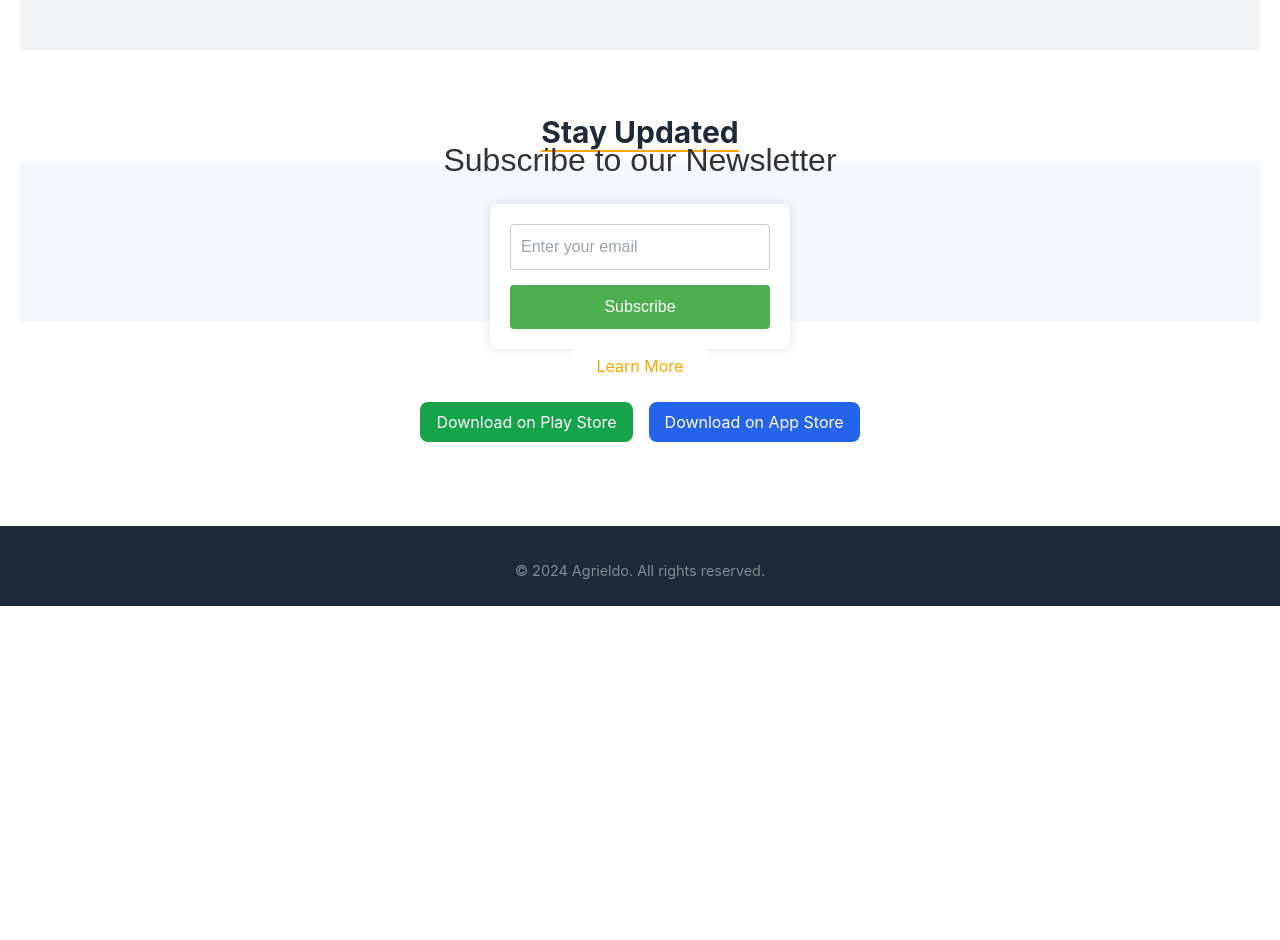
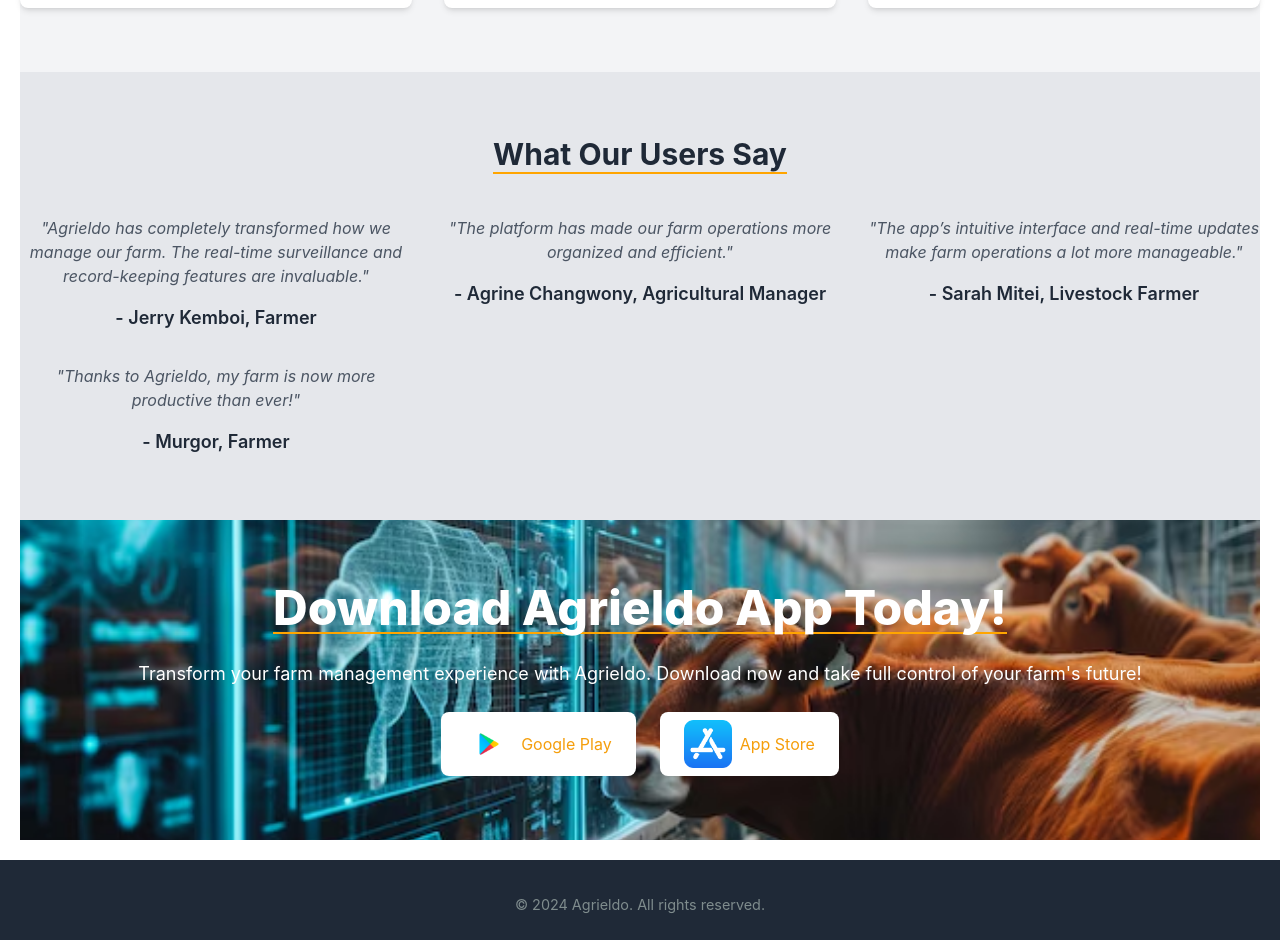
Before and after one commit to GilbertCheboi/Agrieldo-Website, a React (Create React App) app: page / in a window 1280 px wide. Shown: the part 1860-2800 px from the top of the page. Before the commit the page ends 2466 px from the top, so only its background shows below. Built offline with nearby package versions, Linux system fonts and the light colour scheme.

Commit message:
home page changes

```diff
--- a/package.json
+++ b/package.json
@@ -34,6 +34,7 @@
     "react-redux": "^9.2.0",
     "react-router-dom": "^7.1.5",
     "react-scripts": "5.0.1",
+    "react-scroll": "^1.9.3",
     "react-slideshow-image": "^4.3.2",
     "recharts": "^2.15.1",
     "web-vitals": "^2.1.4",
--- a/src/pages/Home.js
+++ b/src/pages/Home.js
@@ -13,6 +13,7 @@
 import vetRequestsImage from "../assets/pic56.avif";
 import dairyfeeds from "../assets/pic55.jpg";
 import auctions from "../assets/pic7.jpg";
+import AIpowered from "../assets/pic16.webp";
 
 const images = [heroImage1, heroImage2, heroImage3, heroImage4, heroImage5];
 
@@ -31,28 +32,24 @@
     const interval = setInterval(() => {
       nextSlide();
     }, 7000);
-
     return () => clearInterval(interval);
   }, [currentIndex]);
 
   return (
     <div className="bg-gray-50">
-      {/* Hero Section with Image Slider */}
+      {/* Hero Section */}
       <div className="relative w-full h-[75vh] overflow-hidden">
-        <motion.div
+        <motion.img
           key={currentIndex}
+          src={images[currentIndex]}
+          alt="Hero"
           initial={{ opacity: 0 }}
           animate={{ opacity: 1 }}
           transition={{ duration: 1 }}
-          className="absolute inset-0 bg-cover bg-center blur-md"
-          style={{ backgroundImage: `url(${images[currentIndex]})` }}
-        ></motion.div>
+          className="absolute inset-0 w-full h-full object-cover"
+        />
         <div className="absolute inset-0 bg-black bg-opacity-50 flex items-center justify-center text-center px-4 sm:px-8">
-          <motion.div
-            initial={{ opacity: 0, y: 50 }}
-            animate={{ opacity: 1, y: 0 }}
-            transition={{ duration: 1 }}
-          >
+          <motion.div initial={{ opacity: 0, y: 50 }} animate={{ opacity: 1, y: 0 }} transition={{ duration: 1 }}>
             <h1 className="text-5xl sm:text-7xl font-bold text-white">Welcome to Agrieldo</h1>
             <p className="mt-4 text-lg sm:text-xl max-w-3xl mx-auto text-white">
               Transforming Farm Management with Cutting-Edge Technology
@@ -85,13 +82,14 @@
       <div className="bg-gray-100 py-16">
         <motion.div initial={{ opacity: 0 }} animate={{ opacity: 1 }} transition={{ duration: 1.5 }} className="container mx-auto text-center">
         <h2 className="text-3xl font-bold text-gray-800">Features</h2>
-          <p className="mt-4 text-lg text-gray-600">Here is how Agrieldo enhances farm management:</p>
+          <p className="mt-4 text-lg text-gray-600">Here is how Agrieldo enhances farm management;</p>
           <div className="grid grid-cols-1 sm:grid-cols-2 lg:grid-cols-3 gap-8 mt-12">
             {[{ image: surveillanceImage, title: "AI-Powered Security & Monitoring", desc: "Monitor your farm remotely, ensuring your animals and crops are safe." },
               { image: recordKeepingImage, title: "Smart Farm Management", desc: "Keep track of medical records and production logs in one place." },
               { image: vetRequestsImage, title: "Vet Requests", desc: "Easily request a veterinarian through the app for on-demand support." },
               { image: dairyfeeds, title: "Agrieldo dairy feeds", desc: "Get instant delivery of dairy feeds to improve milk production." },
-              { image: auctions, title: "Livestock Marketplace & Auctions", desc: "Buy and sell livestock safely through a trusted platform." }
+              { image: auctions, title: "Livestock Marketplace & Auctions", desc: "Buy and sell livestock safely through a trusted platform." },
+              { image: AIpowered, title: "AI-Powered Insights", desc: "Harness the power of artificial intelligence to analyze farm data and get smart recommendations for improving productivity." }
             ].map((feature, index) => (
               <div key={index} className="bg-white p-6 rounded-lg shadow-md flex flex-col items-center">
                 <img src={feature.image} alt={feature.title} className="w-32 h-32 rounded-lg object-cover mb-4" />
@@ -102,38 +100,93 @@
           </div>
         </motion.div>
       </div>
+   {/* Testimonial Section */}
+   <motion.div
+        initial={{ opacity: 0 }}
+        animate={{ opacity: 1 }}
+        transition={{ duration: 1.5 }}
+        className="py-16 text-center bg-gray-200"
+      >
+        <h2 className="text-3xl font-bold text-gray-800">What Our Users Say</h2>
+        <div className="mt-8 grid grid-cols-1 sm:grid-cols-2 lg:grid-cols-3 gap-8">
+          <div className="max-w-lg mx-auto">
+            <blockquote className="italic text-gray-600">
+              "Agrieldo has completely transformed how we manage our farm. The real-time surveillance and
+              record-keeping features are invaluable."
+            </blockquote>
+            <p className="mt-4 text-lg font-semibold text-gray-800">- Jerry Kemboi, Farmer</p>
+          </div>
+          <div className="max-w-lg mx-auto">
+            <blockquote className="italic text-gray-600">
+              "The platform has made our farm operations more organized and efficient."
+            </blockquote>
+            <p className="mt-4 text-lg font-semibold text-gray-800">- Agrine Changwony, Agricultural Manager</p>
+          </div>
+          <div className="max-w-lg mx-auto">
+            <blockquote className="italic text-gray-600">
+              "The app’s intuitive interface and real-time updates make farm operations a lot more manageable."
+            </blockquote>
+            <p className="mt-4 text-lg font-semibold text-gray-800">- Sarah Mitei, Livestock Farmer</p>
+          </div>
+          <div className="max-w-lg mx-auto">
+            <blockquote className="italic text-gray-600">
+              "Thanks to Agrieldo, my farm is now more productive than ever!"
+            </blockquote>
+            <p className="mt-4 text-lg font-semibold text-gray-800">- Murgor, Farmer</p>
+          </div>
+        </div>
+      </motion.div>
 
-      {/* Subscription Section */}
-      {/* Subscription Section */}
-<div className="py-16 bg-white text-center">
-  <h2 className="text-3xl font-bold text-gray-800">Stay Updated</h2>
 
-  <SubscriptionForm />
+        {/* Call to Action Section */}
+        <div
+        className="text-center py-16 text-white"
+        style={{
+          backgroundImage: `url(${require('../assets/pic21.avif')})`,
+          backgroundSize: 'cover',
+          backgroundPosition: 'center',
+          backgroundRepeat: 'no-repeat',
+        }}
+      >
+        <motion.div
+          initial={{ opacity: 0, y: 50 }}
+          animate={{ opacity: 1, y: 0 }}
+          transition={{ duration: 1 }}
+        >
+        <h2 className="text-5xl font-extrabold text-white">Download Agrieldo App Today!</h2>
+        <p className="mt-4 text-lg text-white">
+           Transform your farm management experience with Agrieldo. Download now and take full control of your farm's future!
+        </p>
 
-  {/* Learn More Button - Separate Line */}
-  <div className="mt-6">
-    <button className="bg-white text-[#ffa500] py-2 px-6 rounded-lg hover:bg-amber-200 transition">
-      Learn More
-    </button>
-  </div>
-
-  {/* Download Buttons - Separate Line */}
-  <div className="mt-4 flex flex-col sm:flex-row justify-center gap-4">
-    <a href="https://play.google.com/store/apps/details?id=com.agrieldo.app"
+          <div className="mt-6 flex justify-center space-x-6">
+            <a
+              href="https://play.google.com/store/apps/details?id=com.agrieldo"
               target="_blank"
               rel="noopener noreferrer"
-       className="bg-green-600 text-white py-2 px-4 rounded-lg hover:bg-green-700 transition"
+              className="bg-white text-amber-500 py-2 px-6 rounded-lg hover:bg-amber-200 transition flex items-center"
             >
-      Download on Play Store
+              <img
+                src={require('../assets/Google_Play-Icon-Logo.wine.png')}
+                alt="Download on Google Play"
+                className="w-12 mr-2"
+              />
+              Google Play
             </a>
-    <a href="https://apps.apple.com/us/app/agrieldo/id123456789"
+            <a
+              href="https://apps.apple.com/us/app/agrieldo/id1234567890"
               target="_blank"
               rel="noopener noreferrer"
-       className="bg-blue-600 text-white py-2 px-4 rounded-lg hover:bg-blue-700 transition"
+              className="bg-white text-amber-500 py-2 px-6 rounded-lg hover:bg-amber-200 transition flex items-center"
             >
-      Download on App Store
+              <img
+                src={require('../assets/App_Store_(iOS).svg.png')}
+                alt="Download on the App Store"
+                className="w-12 mr-2"
+              />
+              App Store
             </a>
           </div>
+        </motion.div>
       </div>
 
     </div>
```
Also changed, not shown: 1 other file (tests, documents, lock files or other folders). Lines whose indentation alone changed are shown as unchanged.
